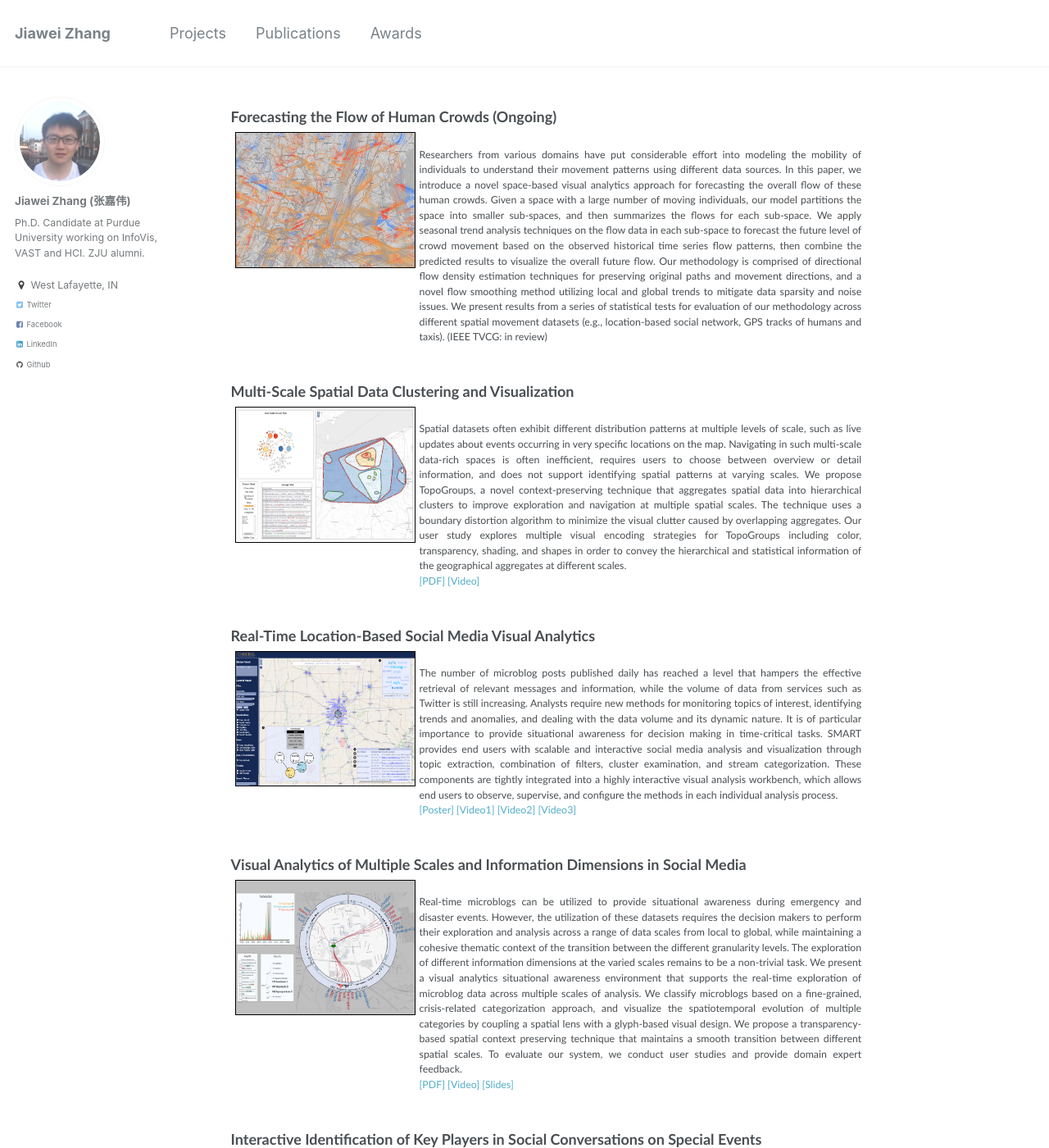
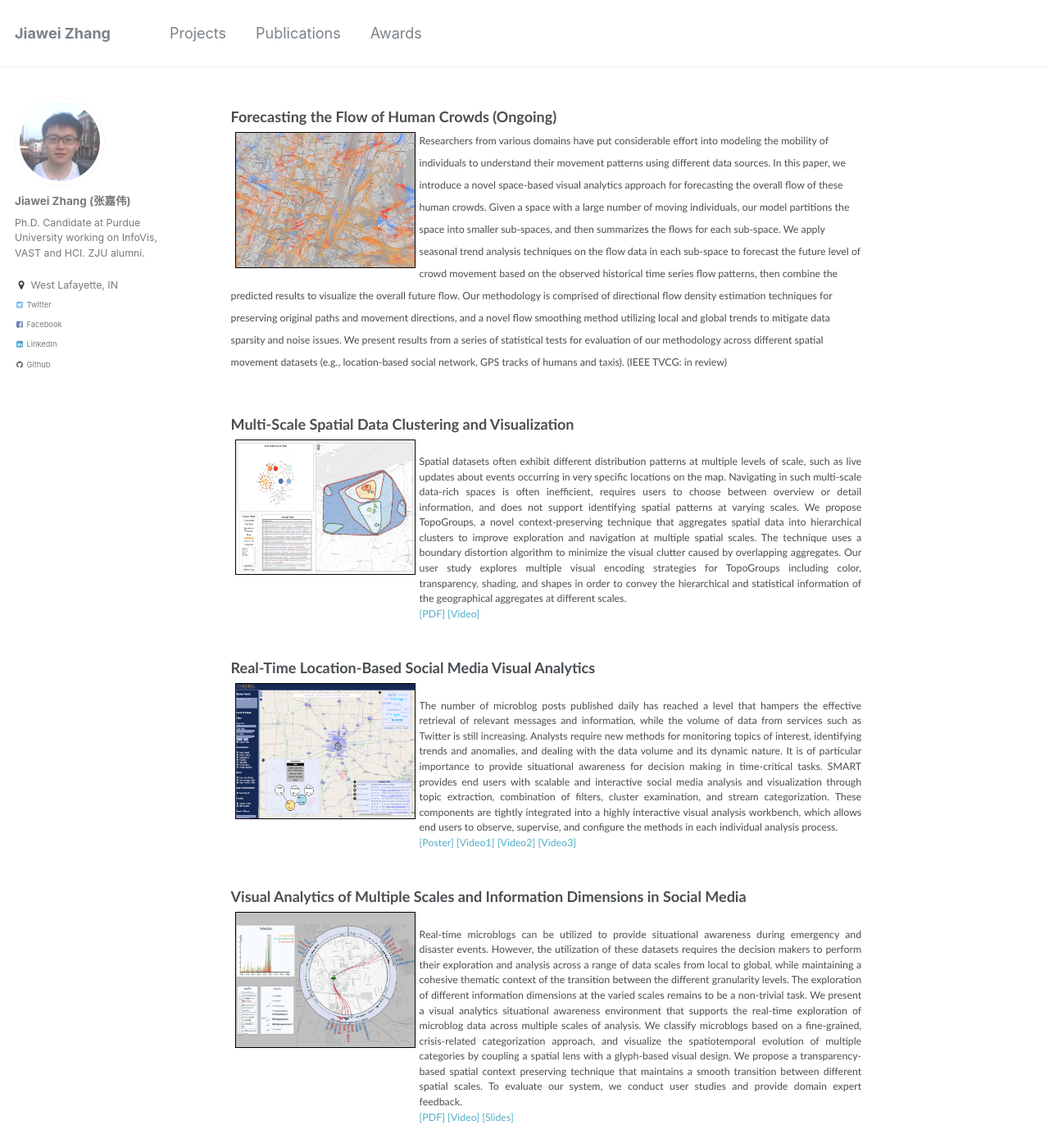
Before and after one commit to rivulet-zhang/rivulet-zhang.github.io, a Jekyll site: the page built from _pages/projects.md, in a window 1280 px wide and 1400 px high. Shown: the whole window at 82% size. Built offline with Jekyll 4.4.1, drawn with Linux system fonts in a browser that asks for light colours.

Commit message:
initial commit

```diff
--- a/_pages/projects.md
+++ b/_pages/projects.md
@@ -8,8 +8,8 @@
 
 **Forecasting the Flow of Human Crowds (Ongoing)**<br>
 <img class="bord" style="float: left; margin: 5px 5px 5px 5px;" src="/images/TVCG17-teaser.png" width="220" border="1"/>
-<p class="dsp" style="overflow: hidden;">Researchers from various domains have put considerable effort into modeling the mobility of individuals to understand their movement patterns using different data sources. In this paper, we introduce a novel space-based visual analytics approach for forecasting the overall flow of these human crowds. Given a space with a large number of moving individuals, our model partitions the space into smaller sub-spaces, and then summarizes the flows for each sub-space. We apply seasonal trend analysis techniques on the flow data in each sub-space to forecast the future level of crowd movement based on the observed historical time series flow patterns, then combine the predicted results to visualize the overall future flow. Our methodology is comprised of directional flow density estimation techniques for preserving original paths and movement directions, and a novel flow smoothing method utilizing local and global trends to mitigate data sparsity and noise issues. We present results from a series of statistical tests for evaluation of our methodology across different spatial movement datasets (e.g., location-based social network, GPS tracks of humans and taxis). (IEEE TVCG: in review)<br>
-</p>
+<span class="dsp" style="overflow: hidden;">Researchers from various domains have put considerable effort into modeling the mobility of individuals to understand their movement patterns using different data sources. In this paper, we introduce a novel space-based visual analytics approach for forecasting the overall flow of these human crowds. Given a space with a large number of moving individuals, our model partitions the space into smaller sub-spaces, and then summarizes the flows for each sub-space. We apply seasonal trend analysis techniques on the flow data in each sub-space to forecast the future level of crowd movement based on the observed historical time series flow patterns, then combine the predicted results to visualize the overall future flow. Our methodology is comprised of directional flow density estimation techniques for preserving original paths and movement directions, and a novel flow smoothing method utilizing local and global trends to mitigate data sparsity and noise issues. We present results from a series of statistical tests for evaluation of our methodology across different spatial movement datasets (e.g., location-based social network, GPS tracks of humans and taxis). (IEEE TVCG: in review)<br>
+</span>
 
 <br>**Multi-Scale Spatial Data Clustering and Visualization**<br>
 <img class="bord" style="float: left; margin: 5px 5px 5px 5px;" src="/images/CHI17-teaser.png" width="220" border="1"/>
@@ -20,8 +20,7 @@
 
 <br>**Real-Time Location-Based Social Media Visual Analytics**<br>
 <img class="bord" style="float: left; margin: 5px 5px 5px 5px;" src="/images/SMART.png" width="220" border="1"/>
-<p class="dsp" style="overflow: hidden;">The number of microblog posts published daily has reached a level that hampers the effective retrieval of relevant messages and information, while the volume of data from services such as Twitter is still increasing. Analysts require new methods for monitoring topics of interest, identifying trends and anomalies, and dealing with the data volume and its dynamic nature. It is of particular importance to provide situational awareness for decision making in time-critical tasks. SMART provides end users with scalable and interactive social media analysis and visualization
-through topic extraction, combination of filters, cluster examination, and stream categorization. These components are tightly integrated into a highly interactive visual analysis workbench, which allows end users to observe, supervise, and configure the methods in each individual analysis process.<br>
+<p class="dsp" style="overflow: hidden;">The number of microblog posts published daily has reached a level that hampers the effective retrieval of relevant messages and information, while the volume of data from services such as Twitter is still increasing. Analysts require new methods for monitoring topics of interest, identifying trends and anomalies, and dealing with the data volume and its dynamic nature. It is of particular importance to provide situational awareness for decision making in time-critical tasks. SMART provides end users with scalable and interactive social media analysis and visualization through topic extraction, combination of filters, cluster examination, and stream categorization. These components are tightly integrated into a highly interactive visual analysis workbench, which allows end users to observe, supervise, and configure the methods in each individual analysis process.<br>
 <a href="http://pixel.ecn.purdue.edu:8080/~zhan1486/permanent/SMART/SMARTPoster.pdf">[Poster]</a>
 <a href="http://pixel.ecn.purdue.edu:8080/~zhan1486/permanent/SMART/SMARTDemo-bostonBombing.wmv">[Video1]</a>
 <a href="http://pixel.ecn.purdue.edu:8080/~zhan1486/permanent/SMART/SMARTDemo-HurricaneSandy.wmv">[Video2]</a>
--- a/_sass/_page.scss
+++ b/_sass/_page.scss
@@ -64,6 +64,11 @@
   }
 
   p.dsp {
+    font-size: $type-size-6;
+    text-align: justify;
+  }
+
+  span.dsp {
     font-size: $type-size-6;
     text-align: justify;
   }
```
